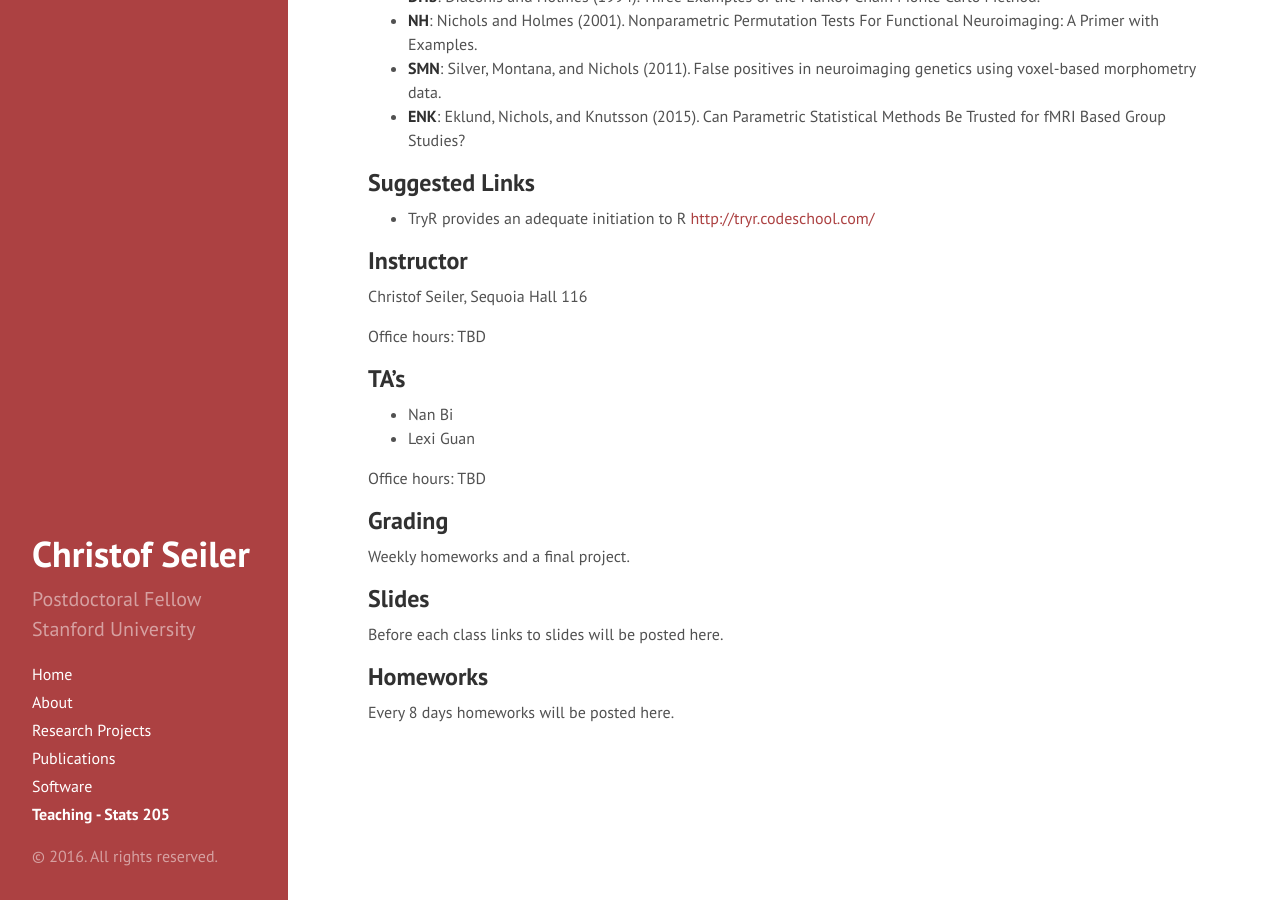
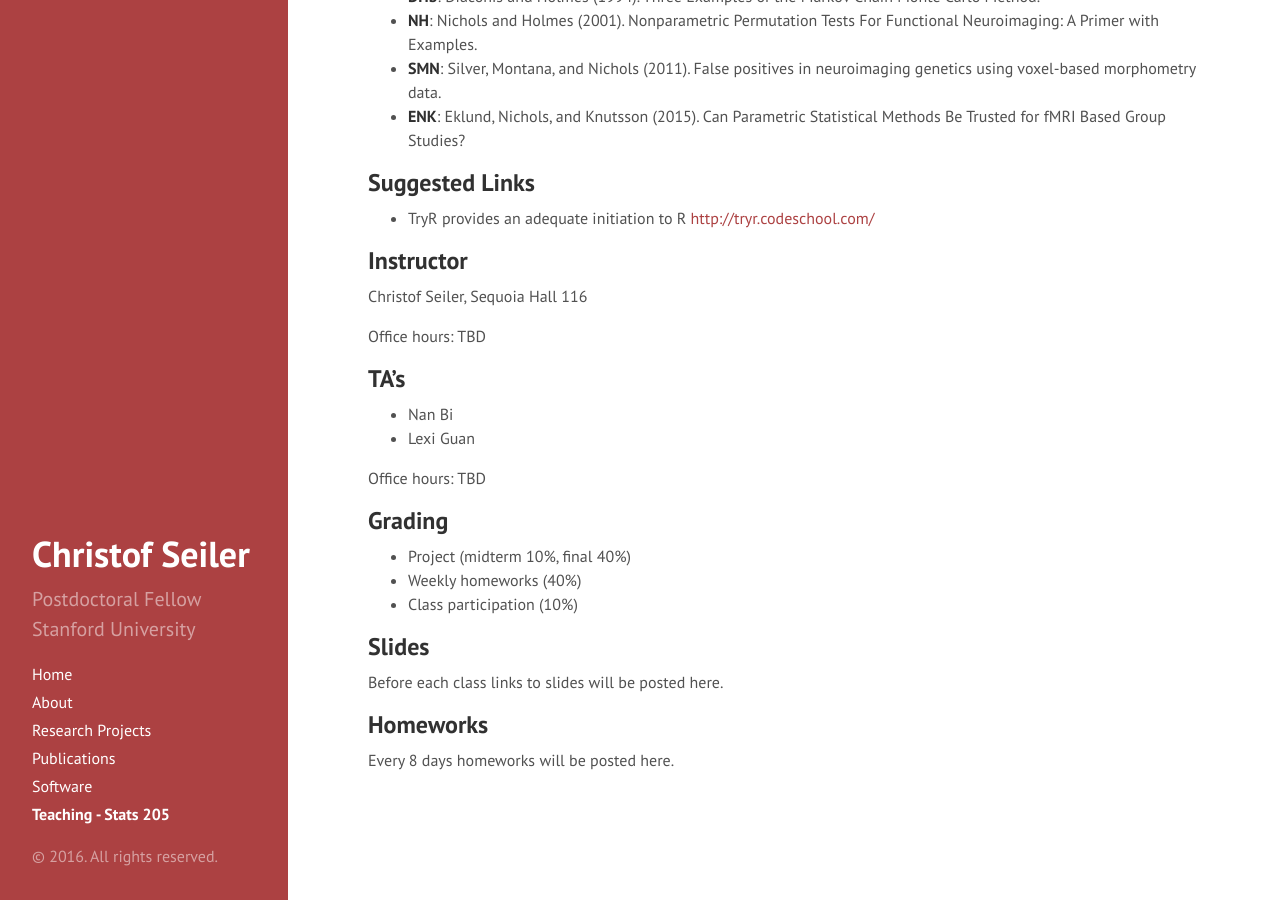
Before and after one commit to ChristofSeiler/ChristofSeiler.github.io, a Jekyll site: the page built from stats205.md, in a window 1280 px wide and 900 px high, scrolled down 689 px. Built offline with Jekyll 4.4.1, drawn with Linux system fonts in a browser that asks for light colours.

Commit message:
more detailed grading scheme

```diff
--- a/stats205.md
+++ b/stats205.md
@@ -42,7 +42,9 @@ Office hours: TBD
 Office hours: TBD
 
 ## Grading
-Weekly homeworks and a final project.
+* Project (midterm 10%, final 40%)
+* Weekly homeworks (40%)
+* Class participation (10%)
 
 ## Slides
 Before each class links to slides will be posted here.
```
